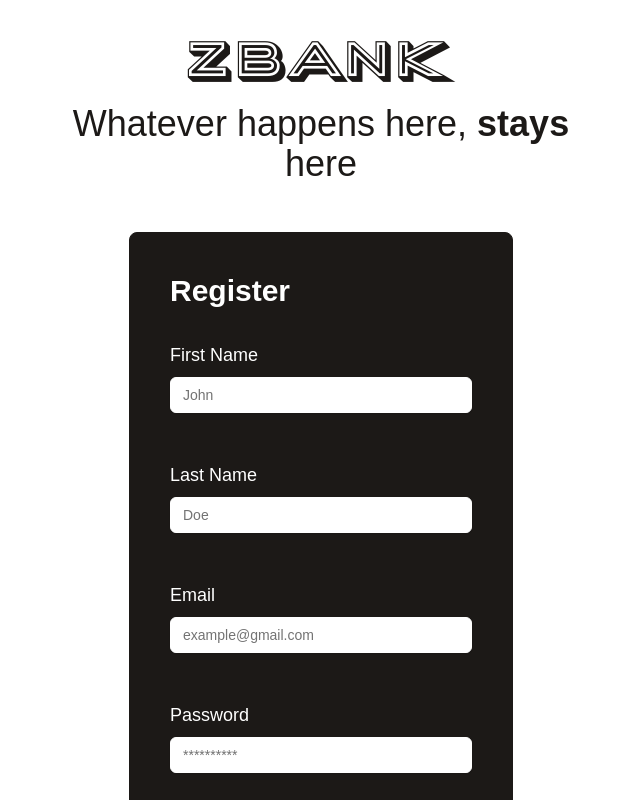
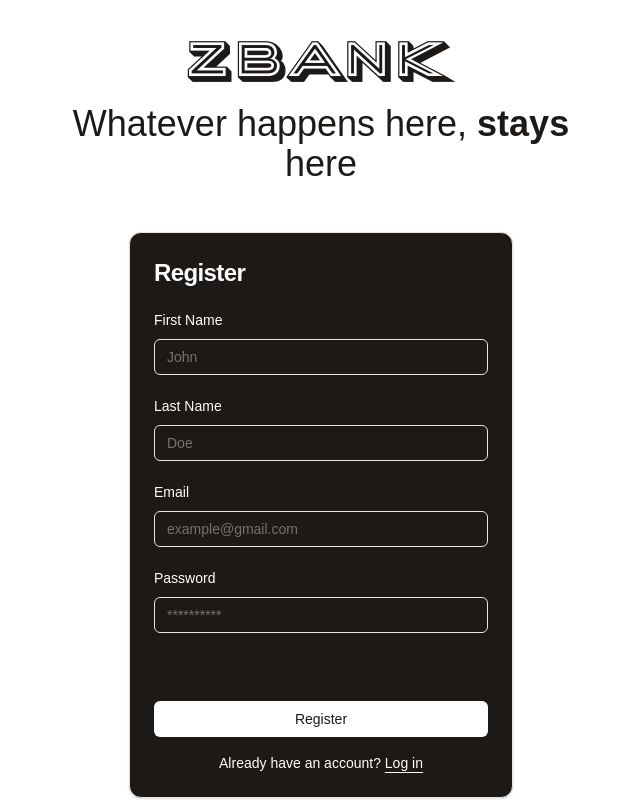
Before and after one commit to skmkqw/findashboard-frontend, a Next.js app: page /register in a window 1280 px wide. Shown: the top 800 px of the page, without its empty margins (319-959 px from the left). Built offline with nearby package versions, Linux system fonts and the light colour scheme; a web font is replaced by a local one.

Commit message:
rebuild register form

```diff
--- a/components/forms/register-form.tsx
+++ b/components/forms/register-form.tsx
@@ -1,11 +1,5 @@
 "use client";
 
-import { z } from "zod";
-import Link from "next/link";
-import { cn } from "@/lib/utils";
-import { useForm } from "react-hook-form";
-import { zodResolver } from "@hookform/resolvers/zod";
-import { Input } from "@/components/ui/input";
 import { Button } from "@/components/ui/button";
 import {
     Form,
@@ -15,9 +9,15 @@ import {
     FormLabel,
     FormMessage
 } from "@/components/ui/form";
+import { Input } from "@/components/ui/input";
+import { useAuthStore } from "@/stores/auth-store";
+import { zodResolver } from "@hookform/resolvers/zod";
+import Link from "next/link";
+import { useRouter } from "next/navigation";
 import { useState } from "react";
-import { useRouter } from "next/navigation";
-import { useAuthStore } from "@/stores/auth-store";
+import { useForm } from "react-hook-form";
+import { z } from "zod";
+import { Card, CardContent, CardHeader, CardTitle } from "../ui/card";
 
 const formSchema = z.object({
     firstName: z
@@ -80,25 +80,27 @@ export default function RegisterForm({ className }: { className?: string }) {
 
     return (
         <Form {...form}>
+            <div className="flex flex-col gap-6">
+                <Card>
+                    <CardHeader>
+                        <CardTitle className="text-2xl">Register</CardTitle>
+                    </CardHeader>
+                    <CardContent>
                         <form
                             method="POST"
                             onSubmit={form.handleSubmit(onSubmit)}
-                className={cn("max-w-md bg-[#1C1917] text-white rounded-lg p-6 sm:p-10 flex flex-col gap-8 border-[1px] border-secondary", className)}
                         >
-                <h2 className="text-3xl font-black">Register</h2>
-
                             <div className="flex flex-col gap-6">
                                 <FormField
                                     control={form.control}
                                     name="firstName"
                                     render={({ field }) => (
-                            <FormItem className="h-24">
-                                <FormLabel className="text-lg">First Name</FormLabel>
+                                        <FormItem className="grid gap-1">
+                                            <FormLabel>First Name</FormLabel>
                                             <FormControl>
                                                 <Input
                                                     type="text"
                                                     placeholder="John"
-                                        className="bg-white border-white py-3 text-base text-gray-600"
                                                     {...field}
                                                 />
                                             </FormControl>
@@ -111,13 +113,12 @@ export default function RegisterForm({ className }: { className?: string }) {
                                     control={form.control}
                                     name="lastName"
                                     render={({ field }) => (
-                            <FormItem className="h-24">
-                                <FormLabel className="text-lg">Last Name</FormLabel>
+                                        <FormItem className="grid gap-1">
+                                            <FormLabel>Last Name</FormLabel>
                                             <FormControl>
                                                 <Input
                                                     type="text"
                                                     placeholder="Doe"
-                                        className="bg-white border-white py-3 text-base text-gray-600"
                                                     {...field}
                                                 />
                                             </FormControl>
@@ -130,13 +131,13 @@ export default function RegisterForm({ className }: { className?: string }) {
                                     control={form.control}
                                     name="email"
                                     render={({ field }) => (
-                            <FormItem className="h-24">
-                                <FormLabel className="text-lg">Email</FormLabel>
+                                        <FormItem className="grid gap-1">
+                                            <FormLabel htmlFor="email">Email</FormLabel>
                                             <FormControl>
                                                 <Input
+                                                    id="email"
                                                     type="email"
                                                     placeholder="example@gmail.com"
-                                        className="bg-white border-white py-3 text-base text-gray-600"
                                                     {...field}
                                                 />
                                             </FormControl>
@@ -149,13 +150,13 @@ export default function RegisterForm({ className }: { className?: string }) {
                                     control={form.control}
                                     name="password"
                                     render={({ field }) => (
-                            <FormItem className="h-24">
-                                <FormLabel className="text-lg">Password</FormLabel>
+                                        <FormItem className="grid gap-1">
+                                            <FormLabel htmlFor="password">Password</FormLabel>
                                             <FormControl>
                                                 <Input
+                                                    id="password"
                                                     type="password"
                                                     placeholder="**********"
-                                        className="bg-white border-white py-3 text-base text-gray-600"
                                                     {...field}
                                                 />
                                             </FormControl>
@@ -167,20 +168,27 @@ export default function RegisterForm({ className }: { className?: string }) {
                                 <div className="min-h-5">
                                     {errorMessage && <FormMessage className="text-base">{errorMessage}</FormMessage>}
                                 </div>
-                </div>
 
                                 <Button
                                     type="submit"
-                    className="text-xl"
+                                    variant="secondary"
                                 >
-                    Submit
+                                    Register
                                 </Button>
-
-                <p className="text-center">
-                    Already have an account?
-                    <Link href="/login" className="underline font-medium ml-3">Log in</Link>
-                </p>
+                            </div>
+                            <div className="mt-4 text-center text-sm">
+                                Already have an account?{" "}
+                                <Link
+                                    href="/login"
+                                    className="underline underline-offset-4"
+                                >
+                                    Log in
+                                </Link>
+                            </div>
                         </form>
+                    </CardContent>
+                </Card>
+            </div>
         </Form>
     );
 }
```
Lines whose indentation alone changed are shown as unchanged.
